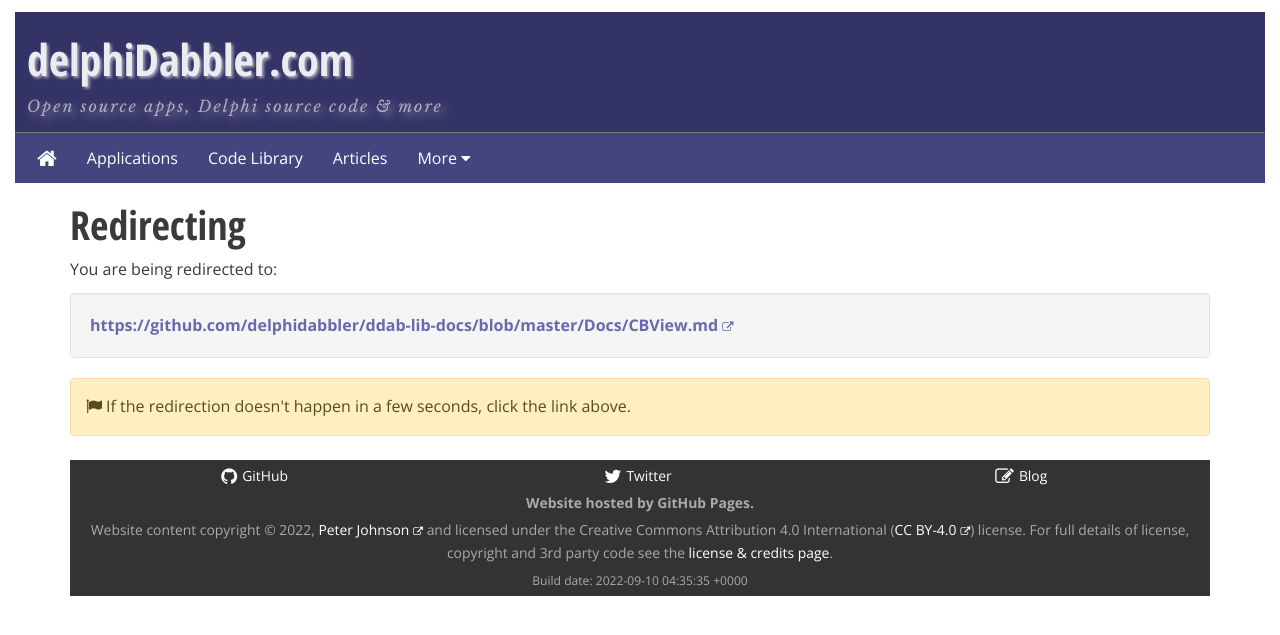
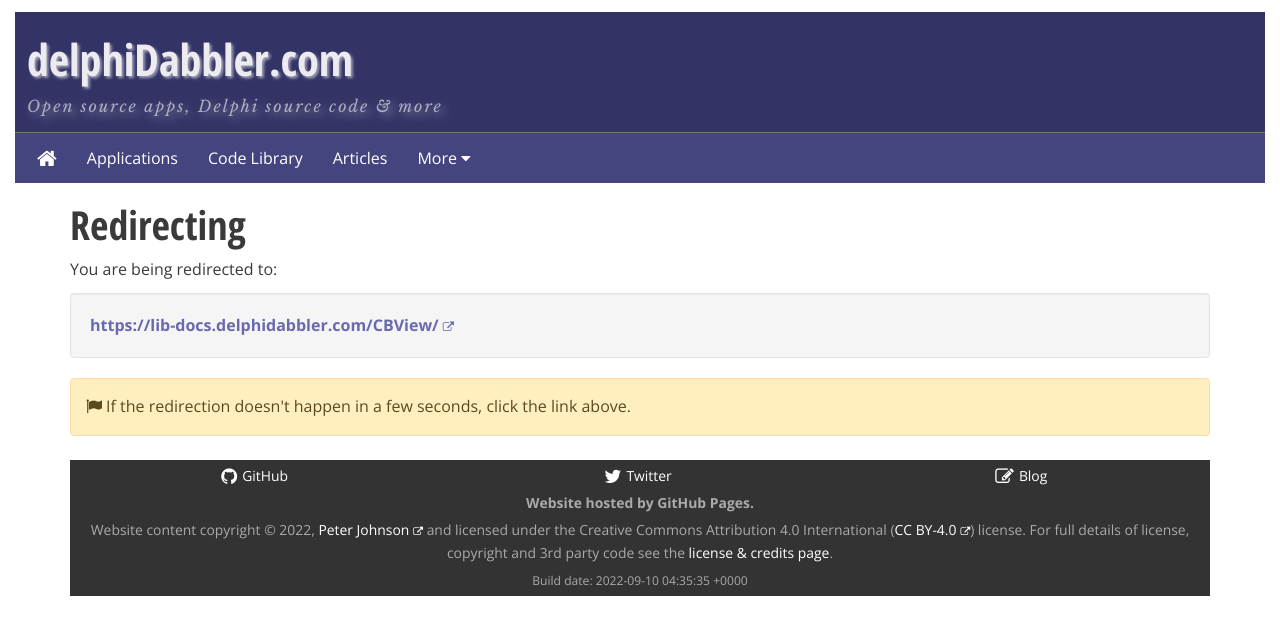
Before and after one commit to delphidabbler/delphidabbler.github.io, a Jekyll site: the page built from url/cbview-docs.html, in a window 1280 px wide. Shown: the top 635 px of the page. Built offline with Jekyll 4.4.1, drawn with Linux system fonts in a browser that asks for light colours; nearby versions of some CDN libraries; comment, search, counter and statistics services are not loaded; some of the changed lines change nothing that is shown.

Commit message:
Update cbview-docs.html
Change redirect URLto use lib-docs.delphidabbler.com

```diff
--- a/url/cbview-docs.html
+++ b/url/cbview-docs.html
@@ -1,5 +1,5 @@
 ---
 layout: url-redirect
-redirect-url: https://github.com/delphidabbler/ddab-lib-docs/blob/master/Docs/CBView.md
+redirect-url: https://lib-docs.delphidabbler.com/CBView/
 title: Redirecting...
 ---
```
